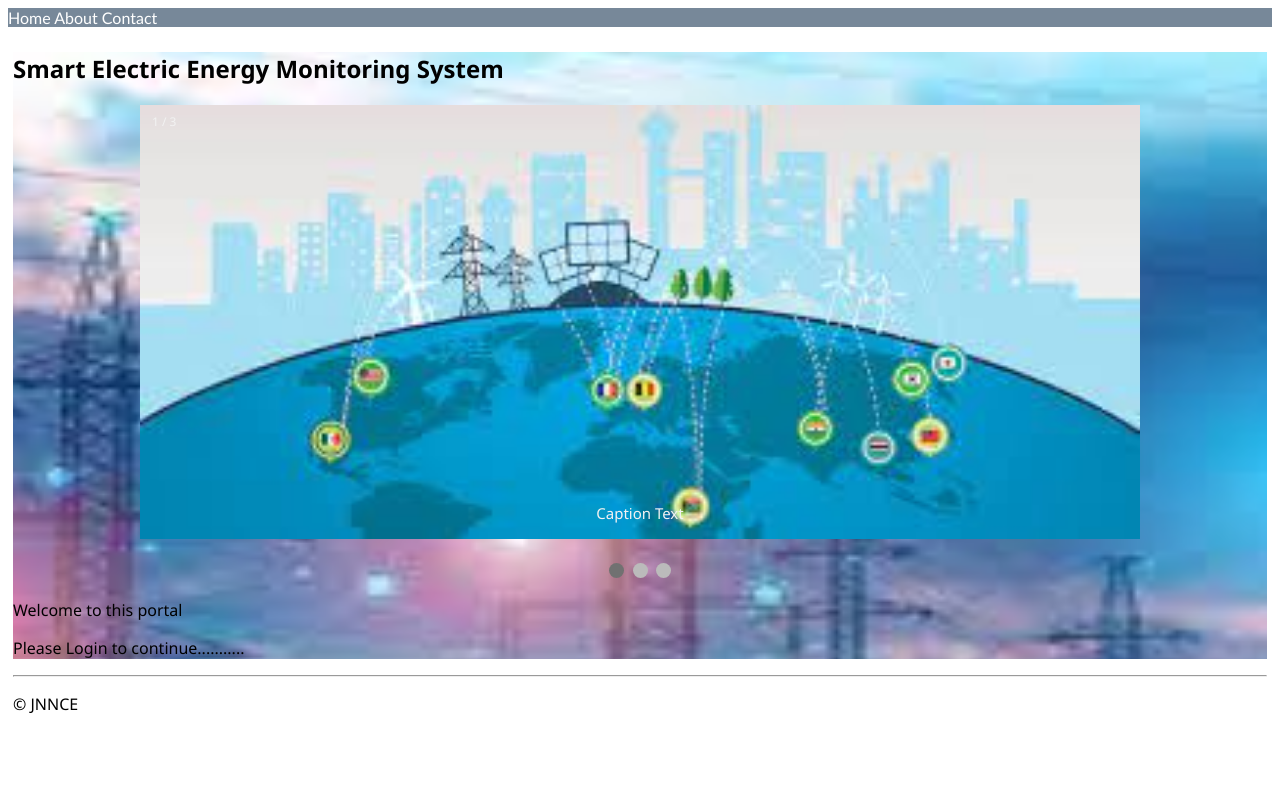
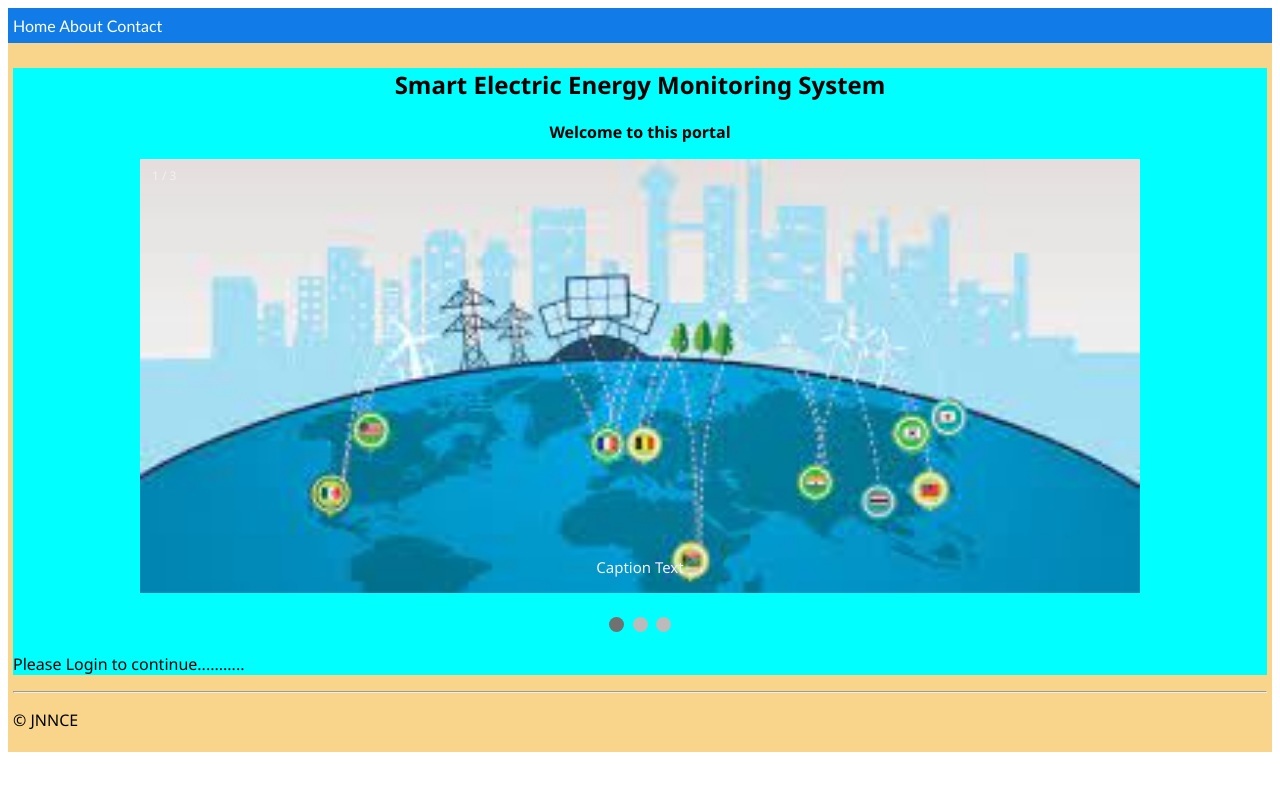
Before and after one commit to SubramanyaKS/Final-year-project, a Django app: page /home/ in a window 1280 px wide. Run offline with Django 4.2, Linux system fonts and the light colour scheme.

Commit message:
fourth update

```diff
--- a/smart_electric/SmartBillApp/static/style.css
+++ b/smart_electric/SmartBillApp/static/css/style.css
@@ -1,9 +1,13 @@
+.body-content {
+  background-color: rgb(248, 213, 139);
+
+}
 .navbar {
-    background-color: lightslategray;
+    background-color: rgb(17, 124, 231);
     font-size:1em;
     font-family: 'Trebuchet MS', 'Lucida Sans Unicode', 'Lucida Grande', 'Lucida Sans', Arial, sans-serif;
     color: white;
-    padding:8px5px8px5px;
+    padding:8px 5px 8px 5px;
 }
 
 .navbar a {
@@ -25,20 +29,18 @@
     font-family:'Segoe UI', Tahoma, Verdana, sans-serif;
 }
 .main{
-    background-image: url("./images/back.jpg");
-    background-size: 1800px 900px;
+    background-color: aqua;
+    /*background-size: 1800px 900px;
     background-repeat: no-repeat;
     background-position: top;
-    background-attachment: fixed;
-
+    background-attachment: fixed;*/
 }
 /**/
-* {
-    box-sizing: border-box;}
-body {font-family: Verdana, sans-serif;}
+*
+{box-sizing: border-box;}
+  body {font-family: Verdana, sans-serif;}
 .mySlides {display: none;}
-img {vertical-align: middle;
-}
+img {vertical-align: middle;}
 
 /* Slideshow container */
 .slideshow-container {
--- /dev/null
+++ b/smart_electric/SmartBillApp/static/js/images.js
@@ -0,0 +1,19 @@
+var slideIndex = 0;
+showSlides();
+
+function showSlides() {
+  var i;
+  var slides = document.getElementsByClassName("mySlides");
+  var dots = document.getElementsByClassName("dot");
+  for (i = 0; i < slides.length; i++) {
+    slides[i].style.display = "none";
+  }
+  slideIndex++;
+  if (slideIndex > slides.length) {slideIndex = 1}
+  for (i = 0; i < dots.length; i++) {
+    dots[i].className = dots[i].className.replace(" active", "");
+  }
+  slides[slideIndex-1].style.display = "block";
+  dots[slideIndex-1].className += " active";
+  setTimeout(showSlides, 2000); // Change image every 2 seconds
+}
--- a/smart_electric/SmartBillApp/templates/index.html
+++ b/smart_electric/SmartBillApp/templates/index.html
@@ -1,15 +1,17 @@
 {% extends "layout.html" %}
 {% block title %}
-
-
+Welcome
 {% endblock %}
 {% block content %}
+{% load static%}
+<link rel="stylesheet" type="text/css" href="{% static 'css/style.css' %}">
 <section  class="main py-5" id="main">
 
 		<div class="container-fluid py-5">
 			<div class="row py-5">
 				<div class = "col-lg-12 col-mg-12 py-5 mr-auto">
-					<h1 >Smart Electric Energy Monitoring System</h1>
+					<h1 style="text-align:center;">Smart Electric Energy Monitoring System</h1>
+          <p style="text-align:center;"><b>Welcome to this portal </b></p>
                     <div class="slideshow-container">
                         <div class="mySlides fade">
                             <div class="numbertext">1 / 3</div>
@@ -35,31 +37,11 @@
   <span class="dot"></span>
   <span class="dot"></span>
 </div>
-					<p class="text-right">Welcome to this portal </p>
+
                     <p>Please Login to continue...........</p>
 				</div>
 			</div>
 		</div>
 	</section>
-    <script>
-var slideIndex = 0;
-showSlides();
-
-function showSlides() {
-  var i;
-  var slides = document.getElementsByClassName("mySlides");
-  var dots = document.getElementsByClassName("dot");
-  for (i = 0; i < slides.length; i++) {
-    slides[i].style.display = "none";
-  }
-  slideIndex++;
-  if (slideIndex > slides.length) {slideIndex = 1}
-  for (i = 0; i < dots.length; i++) {
-    dots[i].className = dots[i].className.replace(" active", "");
-  }
-  slides[slideIndex-1].style.display = "block";
-  dots[slideIndex-1].className += " active";
-  setTimeout(showSlides, 2000); // Change image every 2 seconds
-}
-</script>
+    <script src=" {% static 'js/images.js' %}"></script>
 {% endblock %}
--- a/smart_electric/smart_electric/urls.py
+++ b/smart_electric/smart_electric/urls.py
@@ -21,4 +21,5 @@ from django.urls import path
 urlpatterns = [
     path('admin/', admin.site.urls),
     path('home/',home),
+    path('',home),
 ]
```
Also changed, not shown: smart_electric/SmartBillApp/static/images/back.jpg (deleted).
